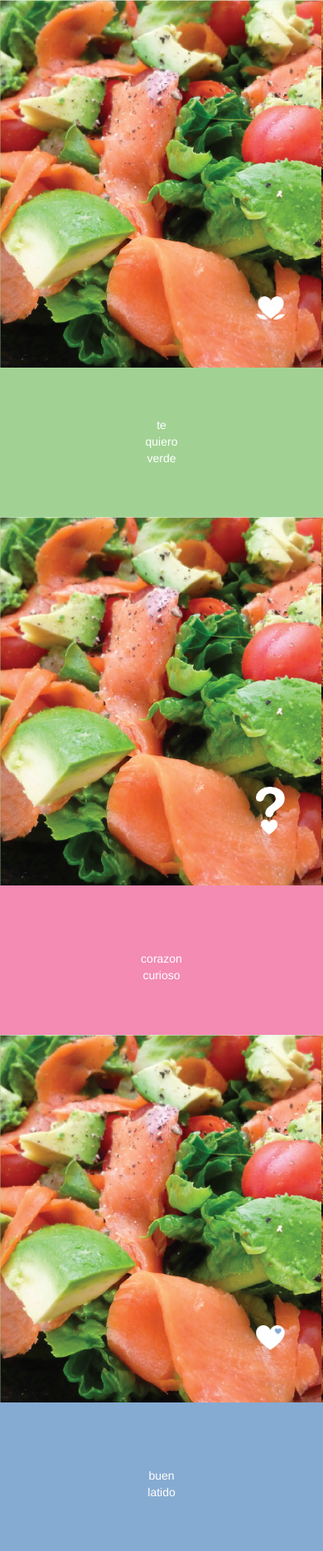
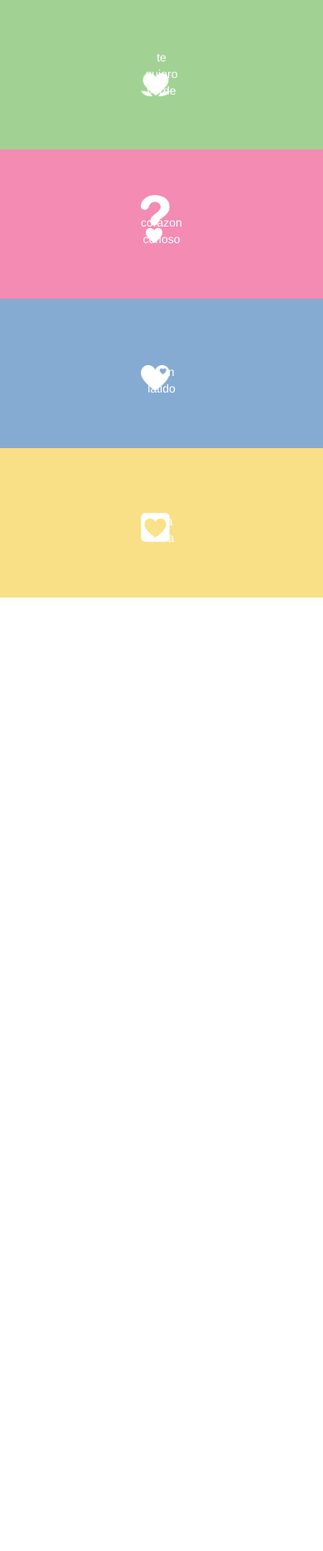
Before and after one commit to djom20/habeats, a PHP site: page / in a window 390 px wide. Shown: the part 221-2090 px from the top of the page at 83% size. After the commit the page ends 941 px from the top, so only its background shows below. Run offline with PHP 8.4, Linux system fonts and the light colour scheme.

Commit message:
Add Responsign Design

```diff
--- a/web/assets/css/responsign.css
+++ b/web/assets/css/responsign.css
@@ -3,40 +3,41 @@
 /* Styles */
 }
 
+/* Smartphones_Big (landscape) ----------- */
+@media only screen and (max-width : 768px) {
+	#home > footer > div img.food {
+		display: none;
+	}
+
+	.icon1{
+		position: relative;
+		top: -92px;
+		right: 200px;
+	}
+
+	.icon2{
+		position: relative;
+		top: -125px;
+		right: 200px;
+	}
+
+	.icon3{
+		position: relative;
+		top: -100px;
+		right: 200px;
+	}
+
+	.icon4{
+		position: relative;
+		top: -102px;
+		right: 200px;
+	}
+}
+
+
 /* Smartphones (landscape) ----------- */
 @media only screen and (max-width : 321px) {
-	/* Maps */
-	#maps {
-		/*height: auto;*/
-		height: 460px;
-	}
 
-	#maps > .wrapper {
-		padding-top: 0px;
-		width: 100%;
-	}
-
-	#maps p, .map {
-		width: 100%;
-	}
-
-	/* Contacto  */
-	#contact .info > li {
-		float: none;
-		margin-left: 0px;
-	}
-
-	#contact .logo {
-		width: 100%;
-	}
-
-	#contact .info {
-		width: 290px;
-	}
-
-	#contact .mini-menu {
-		margin-bottom: 41px;
-	}
 }
 
 /* Smartphones (portrait) ----------- */
--- a/web/assets/css/style.css
+++ b/web/assets/css/style.css
@@ -5,6 +5,8 @@
 body {
 	overflow-x: hidden;
 }
+
+/* HOME */
 
 .slogan{
 	color: #939598;
@@ -54,22 +56,22 @@ body {
 }
 
 .icon1{
-	top: 357px;
+	top: 365px;
 	right: 46px;
 }
 
 .icon2{
-	top: 325px;
+	top: 335px;
 	right: 46px;
 }
 
 .icon3{
-	top: 350px;
+	top: 360px;
 	right: 46px;
 }
 
 .icon4{
-	top: 350px;
+	top: 356px;
 	right: 46px;
 }
 
@@ -86,3 +88,17 @@ body {
 #home > footer > div img.food{
 	width: 100%;
 }
+
+/* TE QUIERO VERDE */
+.imgs>div{
+	margin: 0;
+	padding: 0;
+}
+
+.imgs img{
+	width: 100%;
+}
+
+.whitefonts{
+	color: #fff;
+}
--- a/web/assets/js/app.js
+++ b/web/assets/js/app.js
@@ -49,12 +49,28 @@ App.config(['$routeProvider', '$httpProvider', '$locationProvider' ,
             }
         ];
 
-        $routeProvider.
-            when('/', {
+        $routeProvider
+            .when('/', {
                 templateUrl: 'partials/home.html',
                 controller: 'HomeCtrl'
-            }).
-            otherwise({
+            })
+            .when('/te-quiero-verde', {
+                templateUrl: 'partials/te-quiero-verde.html',
+                controller: 'HomeCtrl'
+            })
+            .when('/corazon-curioso', {
+                templateUrl: 'partials/corazon-curioso.html',
+                controller: 'HomeCtrl'
+            })
+            .when('/buen-latido', {
+                templateUrl: 'partials/buen-latido.html',
+                controller: 'HomeCtrl'
+            })
+            .when('/cora-zona', {
+                templateUrl: 'partials/cora-zona.html',
+                controller: 'HomeCtrl'
+            })
+            .otherwise({
                 redirectTo: '/'
             });
         }
--- a/web/index.html
+++ b/web/index.html
@@ -11,6 +11,7 @@
 	<link rel="stylesheet" href="libs/bootstrap/css/bootstrap-theme.css">
 
 	<link rel="stylesheet" href="assets/css/style.css">
+	<link rel="stylesheet" href="assets/css/responsign.css">
 </head>
 <body>
 	<div ng-view></div>
--- /dev/null
+++ b/web/partials/buen-latido.html
@@ -0,0 +1 @@
+<h1>Buen Latido</h1>
--- /dev/null
+++ b/web/partials/cora-zona.html
@@ -0,0 +1 @@
+<h1>Cora Zona</h1>
--- /dev/null
+++ b/web/partials/corazon-curioso.html
@@ -0,0 +1 @@
+<h1>Corazon Curioso</h1>
--- a/web/partials/home.html
+++ b/web/partials/home.html
@@ -1,9 +1,9 @@
 <section id="home" class="text-center">
-	<header class="logo">
+	<header class="row logo">
 		<img src="assets/img/home/logo.png" class="logotipo">
 		<p class="slogan">Comienza una vida sana</p>
 	</header>
-	<footer>
+	<footer class="row">
 		<div class="col-md-3 col-sm-3">
 			<img src="assets/img/home/muestra1.png" class="food">
 			<div class="colorClass limaColorClass">
@@ -12,7 +12,7 @@
 					<span class="title2">quiero</span>
 					<span class="title3">verde</span>
 				</p>
-				<a href=""><img src="assets/img/home/icon1.png" class="icon icon1"></a>
+				<a href="#/te-quiero-verde"><img src="assets/img/home/icon1.png" class="icon icon1"></a>
 			</div>
 		</div>
 		<div class="col-md-3 col-sm-3">
@@ -22,7 +22,7 @@
 					<span class="title2">corazon</span>
 					<span class="title3">curioso</span>
 				</p>
-				<a href=""><img src="assets/img/home/icon2.png" class="icon icon2"></a>
+				<a href="#/corazon-curioso"><img src="assets/img/home/icon2.png" class="icon icon2"></a>
 			</div>
 		</div>
 		<div class="col-md-3 col-sm-3">
@@ -32,7 +32,7 @@
 					<span class="title2">buen</span>
 					<span class="title3">latido</span>
 				</p>
-				<a href=""><img src="assets/img/home/icon3.png" class="icon icon3"></a>
+				<a href="#/buen-latido"><img src="assets/img/home/icon3.png" class="icon icon3"></a>
 			</div>
 		</div>
 		<div class="col-md-3 col-sm-3">
@@ -42,7 +42,7 @@
 					<span class="title2">cora</span>
 					<span class="title3">zona</span>
 				</p>
-				<a href=""><img src="assets/img/home/icon4.png" class="icon icon4"></a>
+				<a href="#/cora-zona"><img src="assets/img/home/icon4.png" class="icon icon4"></a>
 			</div>
 		</div>
 	</footer>
```
Also changed, not shown: web/partials/te-quiero-verde.html (added, +26 -0 lines), web/assets/img/home/muestra1.png.
